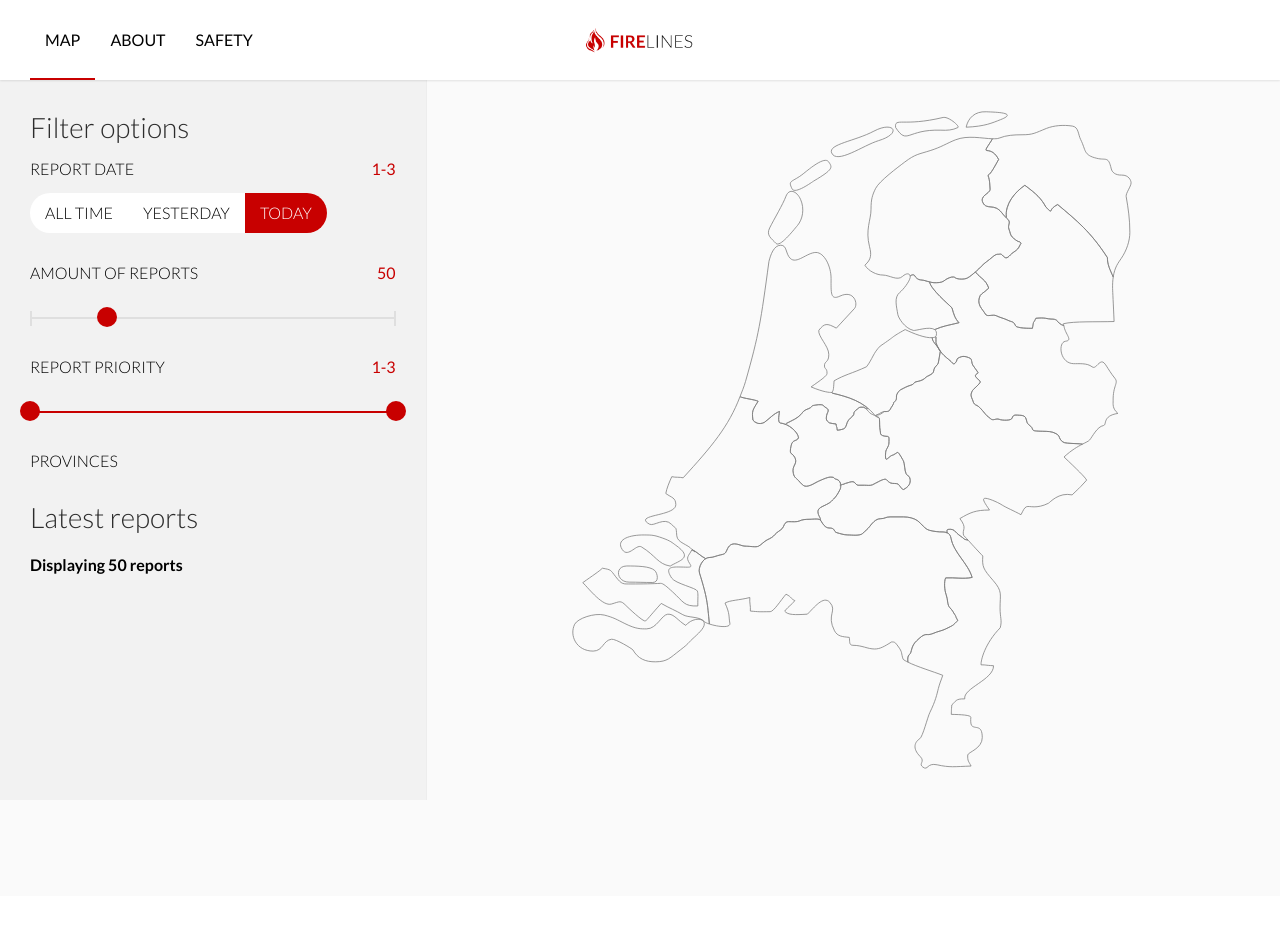
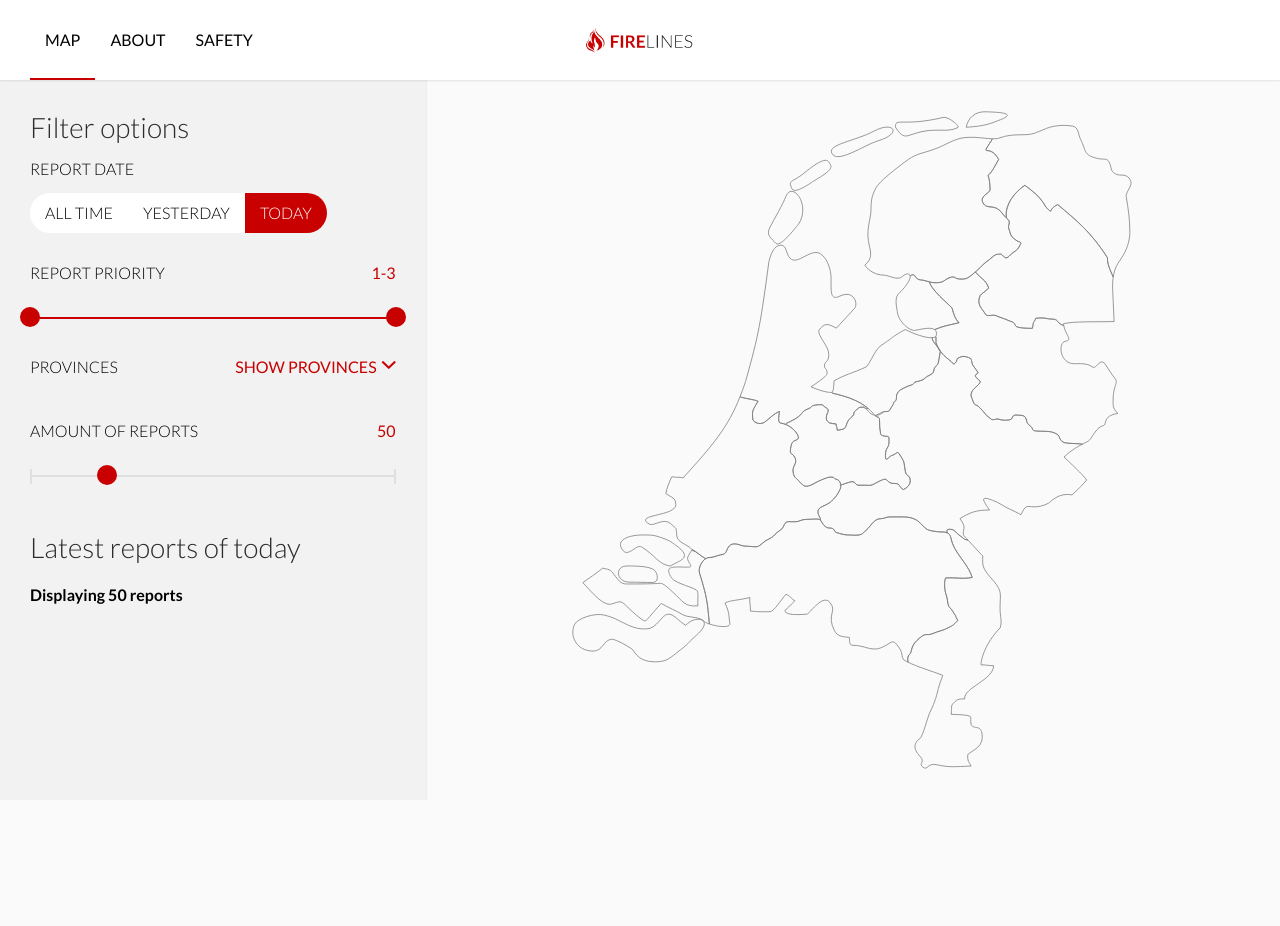
Before and after one commit to maxvij/FireLines, a PHP site: page / in a window 1280 px wide. Before the commit the page ends 800 px from the top, so only its background shows below. Run offline with PHP 8.4, Linux system fonts and the light colour scheme; style sheets or scripts are compiled from the project's sources; some web fonts are replaced.

Commit message:
Added 'toggle province list' functionality.

```diff
--- a/index.php
+++ b/index.php
@@ -23,11 +23,8 @@
 							<div class="col-12">
 								<h2>Filter options</h2>
 								<div class="row">
-									<div class="col-8">
+									<div class="col-12">
 										<label>Report date</label>
-									</div>
-									<div class="col-4">
-										<label class="value" id="date-slider-value">1-3</label>
 									</div>
 								</div>
 								<div class="row">
@@ -52,19 +49,6 @@
 								</div>
 								<div class="row">
 									<div class="col-8">
-										<label>Amount of reports</label>
-									</div>
-									<div class="col-4">
-										<label class="value" id="amount-slider-value"></label>
-									</div>
-								</div>
-								<div class="row">
-									<div class="col-12">
-										<div id="amount-slider"></div>
-									</div>
-								</div>
-								<div class="row">
-									<div class="col-8">
 										<label>Report priority</label>
 									</div>
 									<div class="col-4">
@@ -78,13 +62,39 @@
 								</div>
 							</div>
 							<div class="col-12">
-								<label>Provinces</label>
-								<div id="provinces"></div>
+								<div class="row">
+									<div class="col-4">
+										<label>Provinces</label>
+									</div>
+									<div class="col-8">
+										<label class="value ion-chevron-down" id="provinces-toggle">Show provinces</label>
+									</div>
+								</div>
+								<div class="row">
+									<div class="col-12">
+										<div id="provinces"></div>
+									</div>
+								</div>
+							</div>
+							<div class="col-12">
+								<div class="row">
+									<div class="col-8">
+										<label>Amount of reports</label>
+									</div>
+									<div class="col-4">
+										<label class="value" id="amount-slider-value"></label>
+									</div>
+								</div>
+								<div class="row">
+									<div class="col-12">
+										<div id="amount-slider"></div>
+									</div>
+								</div>
 							</div>
 						</div>
 					</div>
 					<div class="col-12">
-						<h2>Latest reports</h2>
+						<h2 id="latest-reports-title">Latest reports of today</h2>
 						<h4>Displaying <span id="number-of-reports"></span> reports</h4>
 						<div class="latest-reports-wrapper">
 							<ul class="list" id="latest-reports">
--- a/src/js/firelines.js
+++ b/src/js/firelines.js
@@ -46,6 +46,23 @@ function getWarningsForTitle(title) {
         }
     });
     return warningsForTitle;
+}
+
+document.getElementById('provinces-toggle').addEventListener('click', function(e) {
+    var provincesDiv = document.getElementById('provinces');
+    if(e.target.classList.contains('open')) {
+        e.target.setAttribute('class', 'value ion-chevron-down');
+        e.target.innerHTML = 'Show provinces';
+        provincesDiv.setAttribute('class', '');
+    } else {
+        e.target.setAttribute('class', 'value ion-chevron-down open');
+        e.target.innerHTML = 'Hide provinces';
+        provincesDiv.setAttribute('class', 'show');
+    }
+});
+
+function toggleProvincesList(e) {
+
 }
 
 // Highlight list item
@@ -255,6 +272,15 @@ function initDateFilter() {
         }
         dateInputs[i].addEventListener('click', function(e) {
             activeDateValue = e.target.value;
+            var title;
+            if(activeDateValue === '1') {
+                title = 'Latest reports of all time';
+            } else if(activeDateValue === '2') {
+                title = 'Reports of yesterday';
+            } else {
+                title = 'Latest repots of today';
+            }
+            document.getElementById('latest-reports-title').innerHTML = title;
             resetGraph();
             updateGraph();
         });
@@ -413,10 +439,10 @@ function updateGraph(data) {
     firstY = location.y;
     index++;
 })
-    if(priorityAndProvincesFilteredData.length === 0 || priorityAndProvincesFilteredData.length > 1) {
+    if(priorityAndProvincesFilteredData.length === 1) {
+        updateList(coordinates);
+    } else {
         updateList(priorityAndProvincesFilteredData);
-    } else {
-        updateList(coordinates);
     }
 }
 
--- a/src/sass/sidebar.sass
+++ b/src/sass/sidebar.sass
@@ -128,8 +128,27 @@
  *  Filter options
  */
 #sidebar
+  #provinces-toggle
+    &:before
+      float: right
+      padding-left: 5px
+      +transition(all)
+    &.open
+      &:before
+        padding-left: 0
+        padding-right: 5px
+        transform-origin: center center
+        transform: rotate(180deg)
   #provinces
-    margin-top: 15px
+    margin: 15px 0
+    opacity: 0
+    height: 0px
+    display: inline-block
+    width: 100%
+    float: left
+    &.show
+      opacity: 1
+      height: auto
   .province-tag
     height: 40px
     border-radius: 20px
```
